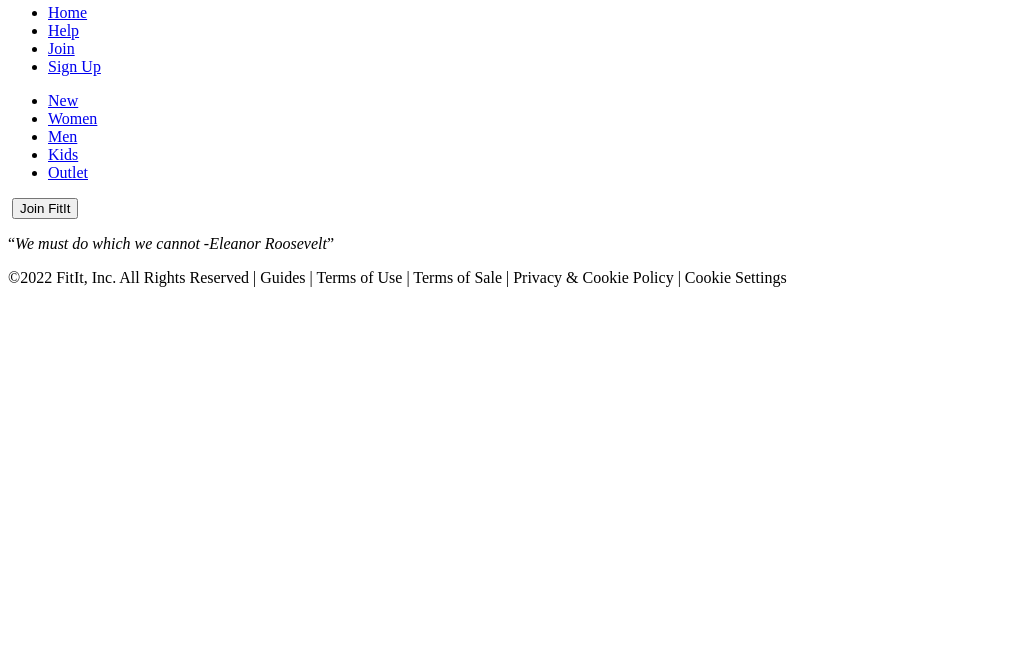
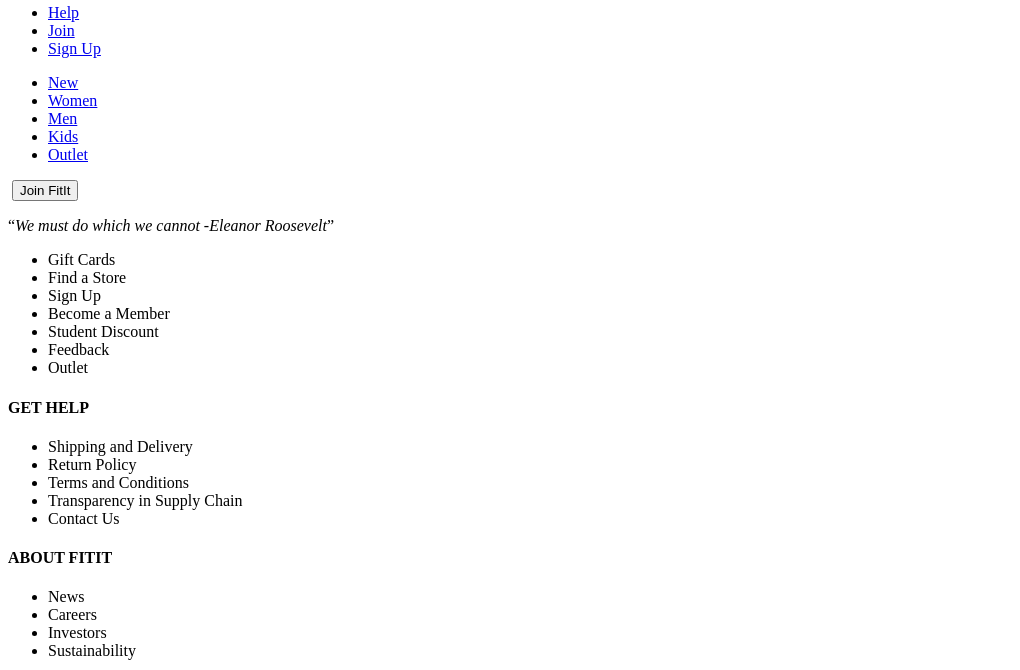
Before and after one commit to becodeorg/yu-4-the-start-up-group-6, a plain HTML site: page index.html in a window 1280 px wide. Shown: the part 67-737 px from the top of the page, without its empty margins (0-1020 px from the left). Drawn offline with Linux system fonts and the light colour scheme.

Commit message:
Addition of social media logos and text of column one to three

```diff
--- a/index.html
+++ b/index.html
@@ -16,7 +16,7 @@
 
         <nav>
             <ul>
-                <li><a href="#" class="Current">Home</a></li>
+                <!--for productpage<li><a href="#" class="Current">Home</a></li>-->
                 <li><a href="#" title="Help">Help</a></li>
                 <li><a href="#" title="Join">Join</a></li>
                 <li><a href="#" title="Sign Up">Sign Up</a></li>
@@ -62,19 +62,40 @@
     </aside><!--end of aside-->
 
     <footer>
-        <div class="column1of3">
-
+        <div class="column1of3"><!--All in CAPITAL, BOLD lettering-->
+            <ul>
+                <li><a href="#"></a>Gift Cards</li>
+                <li><a href="#"></a>Find a Store</li>
+                <li><a href="#"></a>Sign Up</li>
+                <li><a href="#"></a>Become a Member</li>
+                <li><a href="#"></a>Student Discount</li>
+                <li><a href="#"></a>Feedback</li>
+                <li><a href="#"></a>Outlet</li>
+            </ul>
         </div>
 
         <div class="column2of3">
-
+            <h4>GET HELP</h4>
+            <ul>
+                <li><a href="#"></a>Shipping and Delivery</li>
+                <li><a href="#"></a>Return Policy</li>
+                <li><a href="#"></a>Terms and Conditions</li>
+                <li><a href="#"></a>Transparency in Supply Chain</li>
+                <li><a href="#"></a>Contact Us</li>
+            </ul>
         </div>
 
         <div class="column3of3">
-
+            <h4>ABOUT FITIT</h4>
+            <ul>
+                <li><a href="#"></a>News</li>
+                <li><a href="#"></a>Careers</li>
+                <li><a href="#"></a>Investors</li>
+                <li><a href="#"></a>Sustainability</li>
+            </ul>
         </div>
 
-        &copy;2022 FitIt, Inc. All Rights Reserved | Guides | Terms of Use | Terms of Sale | Privacy & Cookie Policy | Cookie Settings
+        &copy;2022 FitIt, Inc. All Rights Reserved | <img src="pics/facebook_logo.png" width="5.5%" height="5.5%" alt="Facebook-Logo"> <img src="pics/twitter_logo.png" width="3.7%" height="3.7%" alt="Twitter-Logo"> <img src="pics/Instagram_logo.png" width="3.4%" height="3.4%" alt="Instagram-Logo"> | Guides | Terms of Use | Terms of Sale | Privacy & Cookie Policy | Cookie Settings
     </footer><!--end of footer-->
 
 </div><!--end of container-->
```
